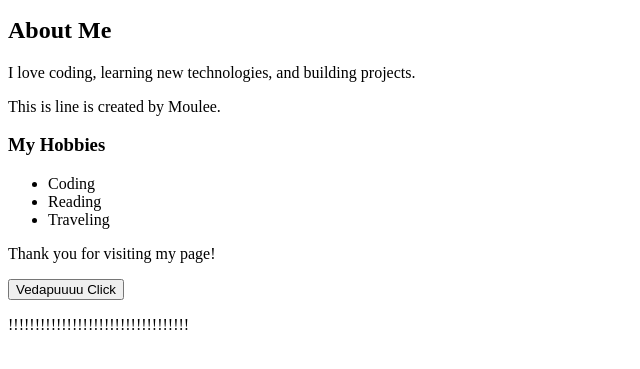
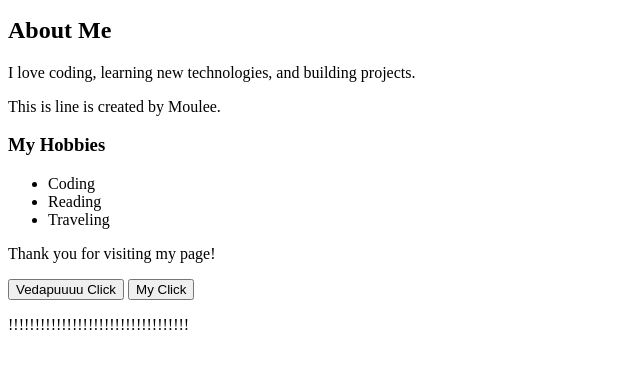
Before and after one commit to kavin0011/LearnGit, a plain HTML site: page index.html in a window 1280 px wide. Shown: the part 101-470 px from the top of the page, without its empty margins (0-640 px from the left). Drawn offline with Linux system fonts and the light colour scheme.

Commit message:
Another one for kavin

```diff
--- a/index.html
+++ b/index.html
@@ -19,6 +19,7 @@
     </ul>
     <p>Thank you for visiting my page!</p>
     <button>Vedapuuuu Click</button>
+    <button>My Click</button>
     <p>!!!!!!!!!!!!!!!!!!!!!!!!!!!!!!!!!!</p>
 </body>
 </html>
```
